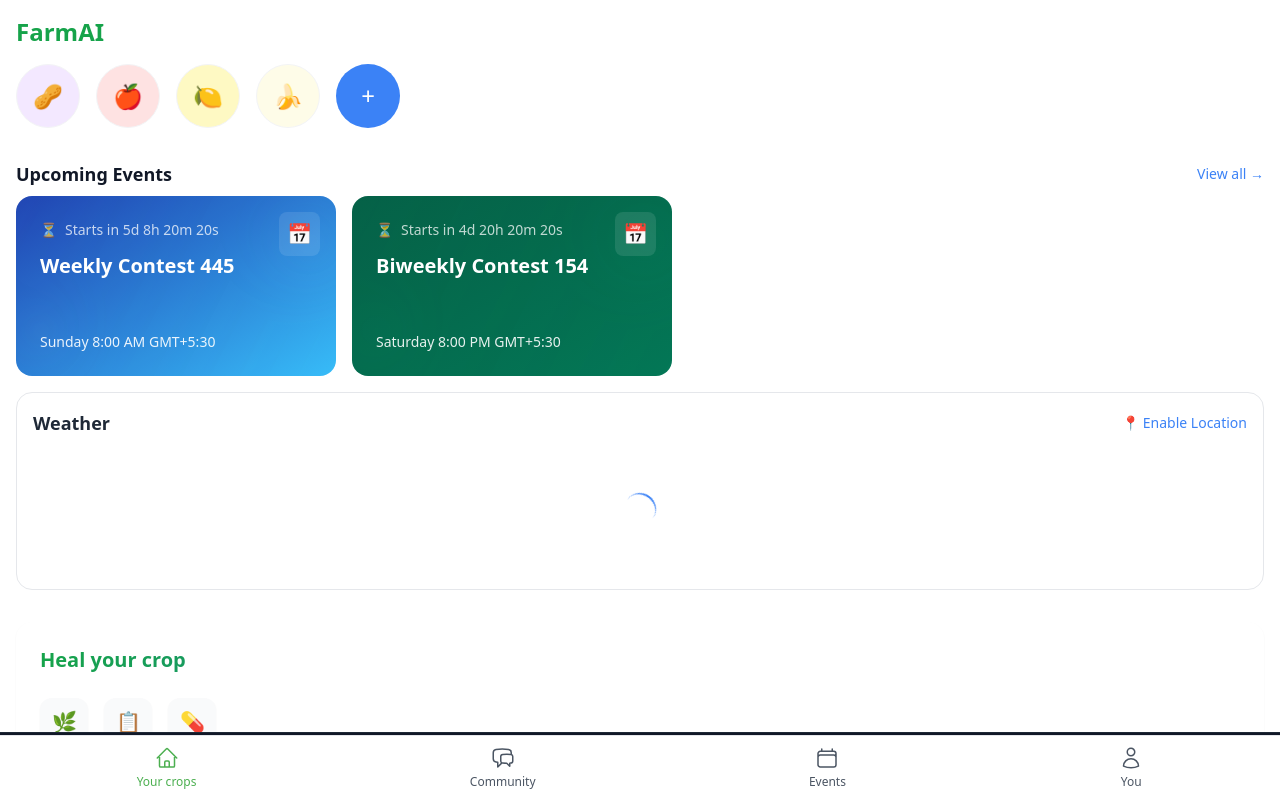
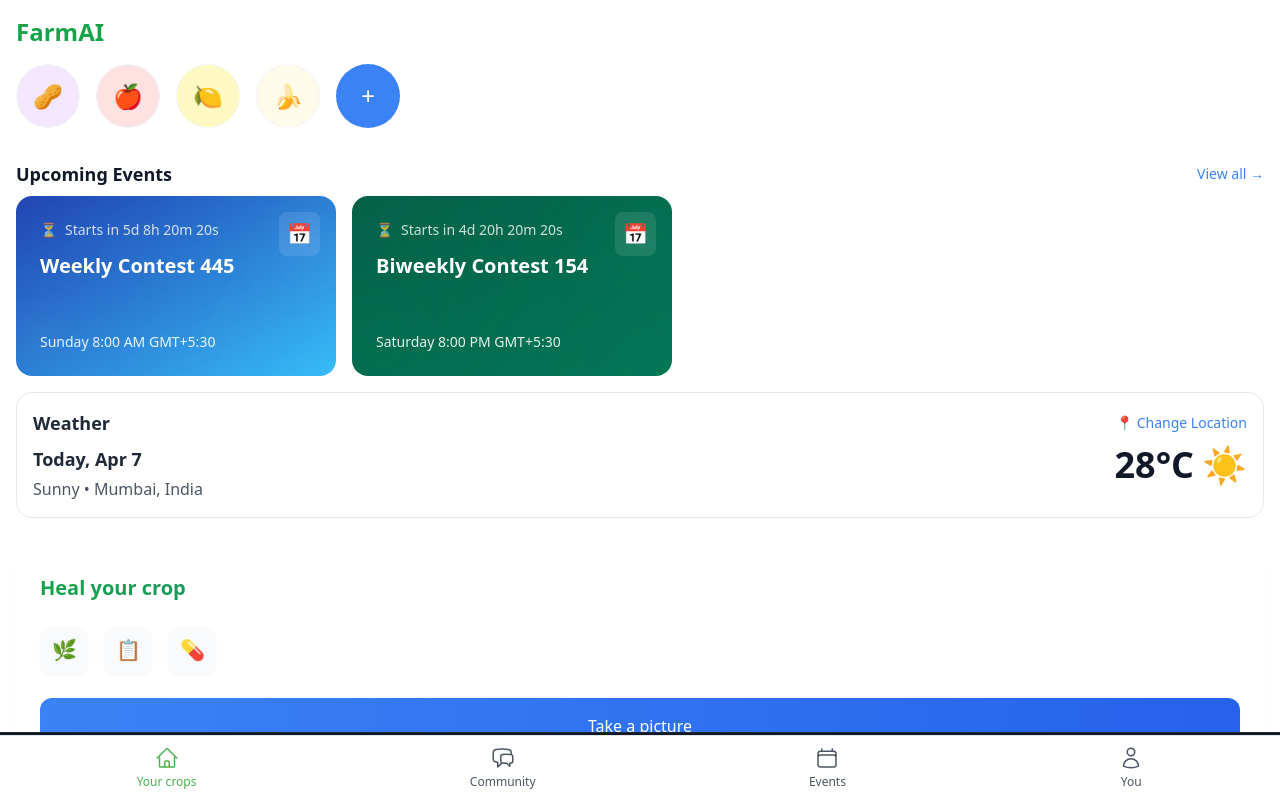
Before and after one commit to ChinmayBhattt/farmer-Ai-buddy, a React (Vite) app: page / in a window 1280 px wide. Shown: the top 798 px of the page. Built offline with nearby package versions, Linux system fonts and the light colour scheme.

Commit message:
Add files via upload

```diff
--- a/src/index.css
+++ b/src/index.css
@@ -38,3 +38,18 @@
   -ms-overflow-style: none;
   scrollbar-width: none;
 }
+
+@keyframes fadeIn {
+  from {
+    opacity: 0;
+    transform: translateY(10px);
+  }
+  to {
+    opacity: 1;
+    transform: translateY(0);
+  }
+}
+
+.animate-fadeIn {
+  animation: fadeIn 0.5s ease-out forwards;
+}
--- a/src/pages/Home.tsx
+++ b/src/pages/Home.tsx
@@ -48,13 +48,18 @@ const Home: FC = () => {
   ]);
 
   const [weather, setWeather] = useState<WeatherData | null>(null);
-  const [loading, setLoading] = useState(true);
+  const [loading, setLoading] = useState(false);
   const [location, setLocation] = useState<{lat: number; lon: number} | null>(null);
   const [showLocationSearch, setShowLocationSearch] = useState(false);
   const [searchQuery, setSearchQuery] = useState('');
   const [searchResults, setSearchResults] = useState<LocationData[]>([]);
   const [searchLoading, setSearchLoading] = useState(false);
   const [permissionDenied, setPermissionDenied] = useState(false);
+  const [defaultWeather] = useState({
+    temp: 28,
+    condition: 'Sunny',
+    location: 'Mumbai, India'
+  });
 
   const navigate = useNavigate();
 
@@ -202,7 +207,7 @@ const Home: FC = () => {
         </motion.div>
       </motion.div>
 
-      {/* Events Panel */}
+      {/* Events Panel - Optimized */}
       <div className="px-4 mb-4">
         <div className="flex justify-between items-center mb-2">
           <h2 className="text-lg font-semibold">Upcoming Events</h2>
@@ -215,14 +220,12 @@ const Home: FC = () => {
         </div>
         <div className="flex space-x-4 overflow-x-auto">
           {events.map((event, index) => (
-            <motion.div
+            <div
               key={event.id}
-              initial={{ opacity: 0, y: 20 }}
-              animate={{ opacity: 1, y: 0 }}
-              transition={{ delay: index * 0.2 }}
-              whileHover={{ scale: 1.02 }}
-              onClick={() => navigate('/events')}
-              className="flex-shrink-0 w-[320px]"
+              className="flex-shrink-0 w-[320px] animate-fadeIn"
+              style={{
+                animationDelay: `${index * 200}ms`
+              }}
             >
               <div
                 className="rounded-2xl h-[180px] relative overflow-hidden"
@@ -242,15 +245,11 @@ const Home: FC = () => {
                 </div>
                 <div className="absolute inset-0 p-6 flex flex-col justify-between">
                   <div>
-                    <div className="flex items-center space-x-2 text-sm text-white/80">
-                      <motion.div
-                        animate={{ opacity: [1, 0.7, 1] }}
-                        transition={{ duration: 2, repeat: Infinity }}
-                        className="flex items-center"
-                      >
+                    <div className="text-sm text-white/80">
+                      <div className="flex items-center">
                         <span className="mr-2">⏳</span>
                         <span>Starts in {event.startsIn}</span>
-                      </motion.div>
+                      </div>
                     </div>
                     <h3 className="text-xl font-bold text-white mt-3">{event.title}</h3>
                   </div>
@@ -259,7 +258,7 @@ const Home: FC = () => {
                   </div>
                 </div>
               </div>
-            </motion.div>
+            </div>
           ))}
         </div>
       </div>
@@ -273,18 +272,6 @@ const Home: FC = () => {
           <div className="p-4">
             <div className="flex items-center justify-between mb-2">
               <h2 className="text-lg font-semibold text-gray-800">Weather</h2>
-              {!location && !permissionDenied && (
-                <motion.button
-                  whileHover={{ scale: 1.05 }}
-                  whileTap={{ scale: 0.95 }}
-                  onClick={enableLiveLocation}
-                  className="text-blue-500 flex items-center space-x-1 text-sm"
-                >
-                  <span>📍</span>
-                  <span>Enable Location</span>
-                </motion.button>
-              )}
-              {location && (
               <motion.button
                 whileHover={{ scale: 1.05 }}
                 whileTap={{ scale: 0.95 }}
@@ -294,10 +281,9 @@ const Home: FC = () => {
                 <span>📍</span>
                 <span>Change Location</span>
               </motion.button>
-              )}
             </div>
 
-            {showLocationSearch && location && (
+            {showLocationSearch && (
               <div className="mb-4">
                 <div className="relative">
                   <input
@@ -320,6 +306,7 @@ const Home: FC = () => {
                         key={index}
                         onClick={() => {
                           fetchWeather(result.lat, result.lon);
+                          setLocation({ lat: result.lat, lon: result.lon });
                           setShowLocationSearch(false);
                           setSearchQuery('');
                           setSearchResults([]);
@@ -360,13 +347,23 @@ const Home: FC = () => {
                 </div>
               </div>
             ) : (
-              <div className="flex flex-col items-center justify-center h-32 text-gray-500">
-                <span className="text-4xl mb-2">🌤️</span>
-                <p className="text-center">
-                  {permissionDenied
-                    ? "Location access denied. Enable location to see weather."
-                    : "Enable location to see weather updates"}
-                </p>
+              <div className="flex items-start justify-between">
+                <div>
+                  <h2 className="text-lg font-semibold text-gray-800">
+                    Today, {new Date().toLocaleDateString('en-US', { day: 'numeric', month: 'short' })}
+                  </h2>
+                  <div className="mt-1 text-gray-600">
+                    {defaultWeather.condition} • {defaultWeather.location}
+                  </div>
+                </div>
+                <div className="flex items-center">
+                  <div className="text-4xl font-semibold">
+                    {defaultWeather.temp}°C
+                  </div>
+                  <span className="ml-2 text-4xl">
+                    ☀️
+                  </span>
+                </div>
               </div>
             )}
           </div>
```
Lines whose indentation alone changed are shown as unchanged.
